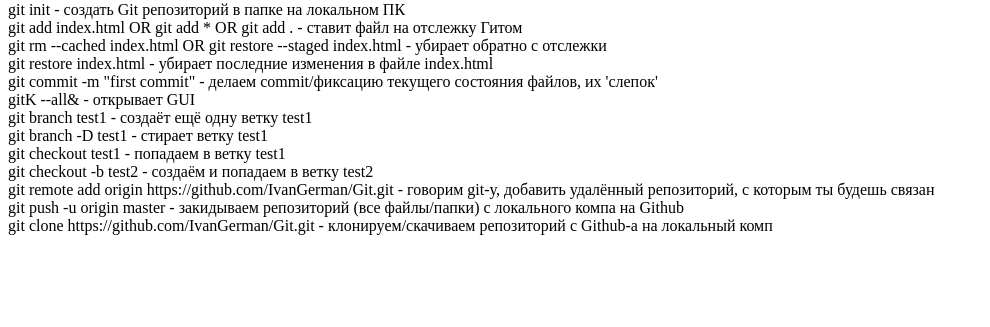
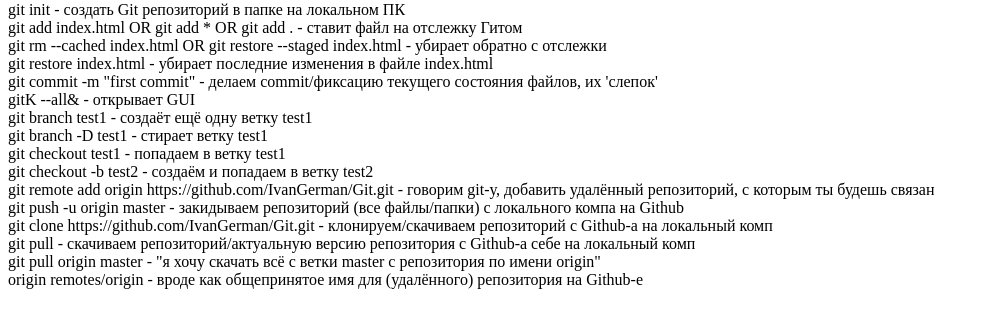
Before and after one commit to IvanGerman/Git, a plain HTML site: page index.html in a window 1280 px wide. Shown: the part 79-406 px from the top of the page, without its empty margins (0-990 px from the left). Drawn offline with Linux system fonts and the light colour scheme.

Commit message:
fifth commit

```diff
--- a/index.html
+++ b/index.html
@@ -24,8 +24,9 @@
     <div>git clone https://github.com/IvanGerman/Git.git  - клонируем/скачиваем репозиторий с Github-а
         на локальный комп
     </div>
-    <div></div>
-    <div></div>
+    <div>git pull  - скачиваем репозиторий/актуальную версию репозитория с Github-а себе на локальный комп</div>
+    <div>git pull origin master  - "я хочу скачать всё с ветки master с репозитория по имени origin"</div>
+    <div>origin  remotes/origin  - вроде как общепринятое имя для (удалённого) репозитория на Github-e</div>
 
     <script src="script.js"></script>
 </body>
```
